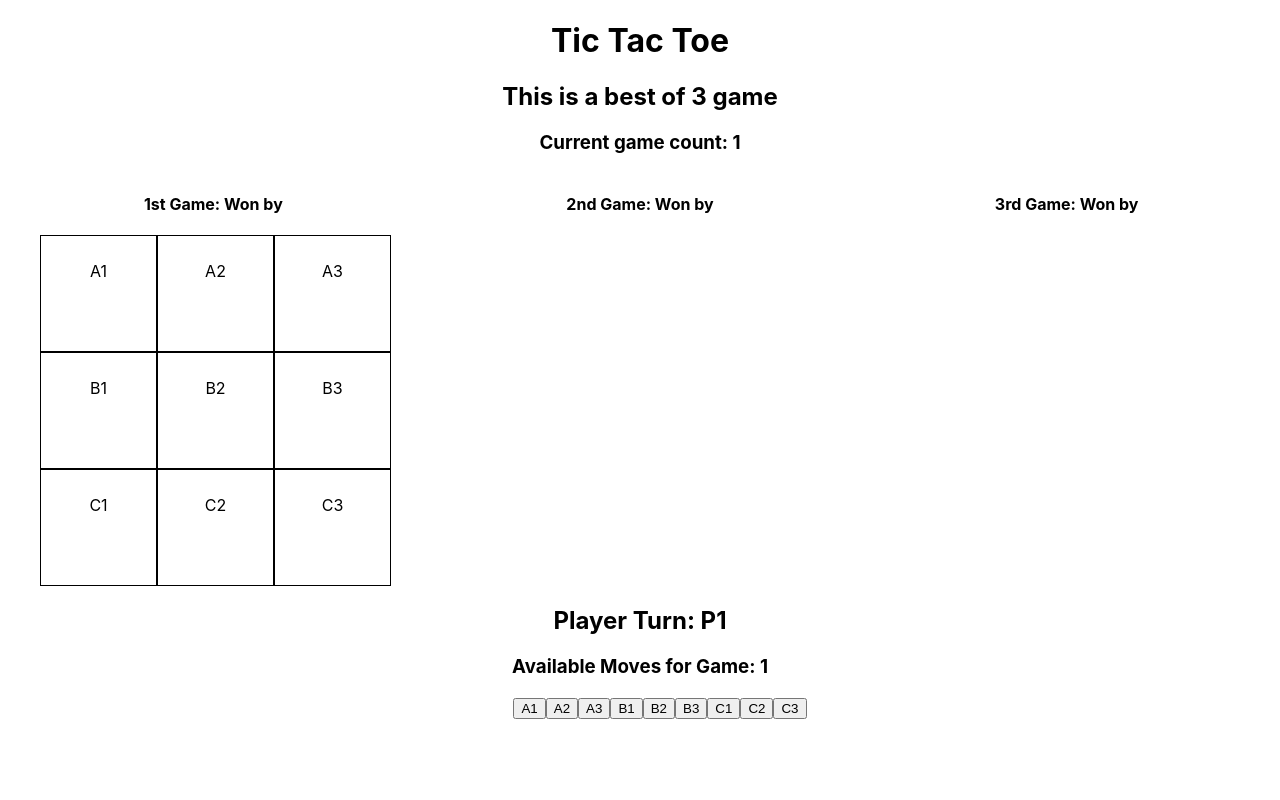
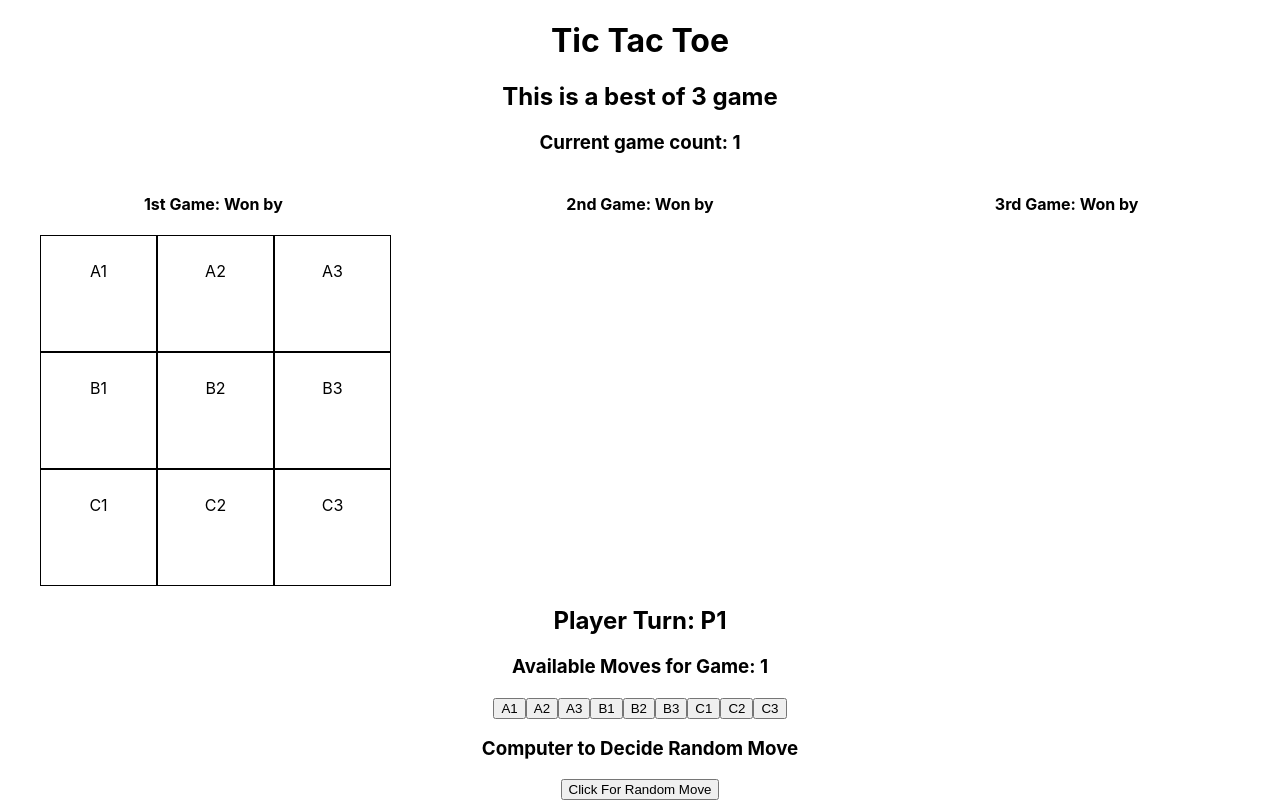
Before and after one commit to jjwebdev1865/typescriptGames, a React (Create React App) app in the folder tic_tac_toe/: page / in a window 1280 px wide. Built offline with nearby package versions, Linux system fonts and the light colour scheme.

Commit message:
random button component creation

```diff
--- a/tic_tac_toe/src/App.styled.tsx
+++ b/tic_tac_toe/src/App.styled.tsx
@@ -9,4 +9,5 @@ export const StyledAvailableMovesContainer = styled.ul`
     list-style: none;
     display: flex;
     justify-content: center;
+    padding: 0
 `
--- a/tic_tac_toe/src/App.tsx
+++ b/tic_tac_toe/src/App.tsx
@@ -6,6 +6,7 @@ import { BoardInfo } from './models';
 import { AvailableMove } from './components/AvailableMove/AvailableMove';
 import { GameBoard } from './components/GameBoard/GameBoard';
 import { StyledAvailableMovesContainer, StyledGameBoardsContainer } from './App.styled';
+import { RandomMove } from './components/RandomMove/RandomMove';
 
 const gameOneRows = ['A', 'B', 'C']
 const gameTwoRows = ['D', 'E', 'F']
@@ -41,6 +42,7 @@ function App(): JSX.Element {
 
   useEffect(() => {
     if (isGameOver && isGameTwoOver && isGameThreeOver) {
+      setGameCount(0)
       alert('Conclusion of this game!!')
     } else if (isGameOver && isGameTwoOver) {
       setGameCount(gameCount + 1)
@@ -124,6 +126,7 @@ function App(): JSX.Element {
     setAvMoves(newAvailableMoves)
     handlePlayerTurn(newAvailableMoves)
   }
+  // TODO: add a option for using min max formula to pic a random position
 
   return (
     <div className='App' style={{ textAlign: 'center'}}>
@@ -161,7 +164,41 @@ function App(): JSX.Element {
               handleMovesChange(move, thirdGameAvMoves, setThirdGameAvMoves)
             }} />
           })}
+
         </StyledAvailableMovesContainer>
+
+        <h3>Computer to Decide Random Move</h3>
+        <div style={{ display: 'flex', justifyContent: 'center'}}>
+          {gameCount === 1 && (
+            <RandomMove
+              gameCount={gameCount}
+              handlePieceMove={handlePieceMove}
+              handleMovesChange={handleMovesChange}
+              setPieces={setGamePieces}
+              setAvMoves={setAvailableMoves}
+            />
+          )}
+
+          {gameCount === 2 && (
+            <RandomMove
+              gameCount={gameCount}
+              handlePieceMove={handlePieceMove}
+              handleMovesChange={handleMovesChange}
+              setPieces={setSecondGamePieces}
+              setAvMoves={setSecondGameAvMoves}
+            />
+          )}
+
+          {gameCount === 3 && (
+            <RandomMove
+              gameCount={gameCount}
+              handlePieceMove={handlePieceMove}
+              handleMovesChange={handleMovesChange}
+              setPieces={setThirdGamePieces}
+              setAvMoves={setThirdGameAvMoves}
+            />
+          )}
+        </div>
       </div>
     </div>
   );
--- /dev/null
+++ b/tic_tac_toe/src/components/RandomMove/RandomMove.tsx
@@ -0,0 +1,47 @@
+import { Dispatch, SetStateAction } from "react"
+import { useBoard } from "../../context/boardContext"
+import { BoardInfo } from "../../models"
+
+interface RandomMoveProps {
+  gameCount: number
+  handlePieceMove(move: string, gamePieces: BoardInfo, setGamePieces: (newBoard: BoardInfo) => void): void
+  handleMovesChange(move: string, moveOptions: string[], setAvMoves: (newAvailableMoves: string[]) => void): void
+  // TODO: fix later. both have a null option and also just a single instance
+  setPieces: Dispatch<SetStateAction<any>>
+  setAvMoves: Dispatch<SetStateAction<any>>
+}
+
+export const RandomMove = ({gameCount, handlePieceMove, handleMovesChange, setPieces, setAvMoves}: RandomMoveProps) => {
+  const { gamePieces, availableMoves, secondGameAvMoves, secondGamePieces, thirdGamePieces, thirdGameAvMoves} = useBoard()
+  let avMoves: string[] = []
+  let pieces: BoardInfo = {}
+
+  if (gameCount === 1) {
+    avMoves = availableMoves
+    pieces = gamePieces
+  } else if (gameCount === 2 && secondGameAvMoves !== null && secondGamePieces !== null) {
+    avMoves = secondGameAvMoves
+    pieces = secondGamePieces
+  } else if (gameCount === 3 && thirdGameAvMoves !== null && thirdGamePieces !== null) {
+    avMoves = thirdGameAvMoves
+    pieces = thirdGamePieces
+  }
+
+  function getComputerDecision(moveOptions: string[]) {
+    const randomNumber = Math.floor(Math.random() * moveOptions.length)
+    return moveOptions[randomNumber]
+  }
+
+  return (
+    <button
+      data-testid={`random-move-btn-game-${gameCount}`}
+      onClick={() => {
+        const move = getComputerDecision(avMoves)
+        handlePieceMove(move, pieces, setPieces)
+        handleMovesChange(move, avMoves as string[], setAvMoves)
+      }}
+    >
+      Click For Random Move
+    </button>
+  )
+}
```
Also changed, not shown: 1 other file (tests, documents, lock files or other folders).
